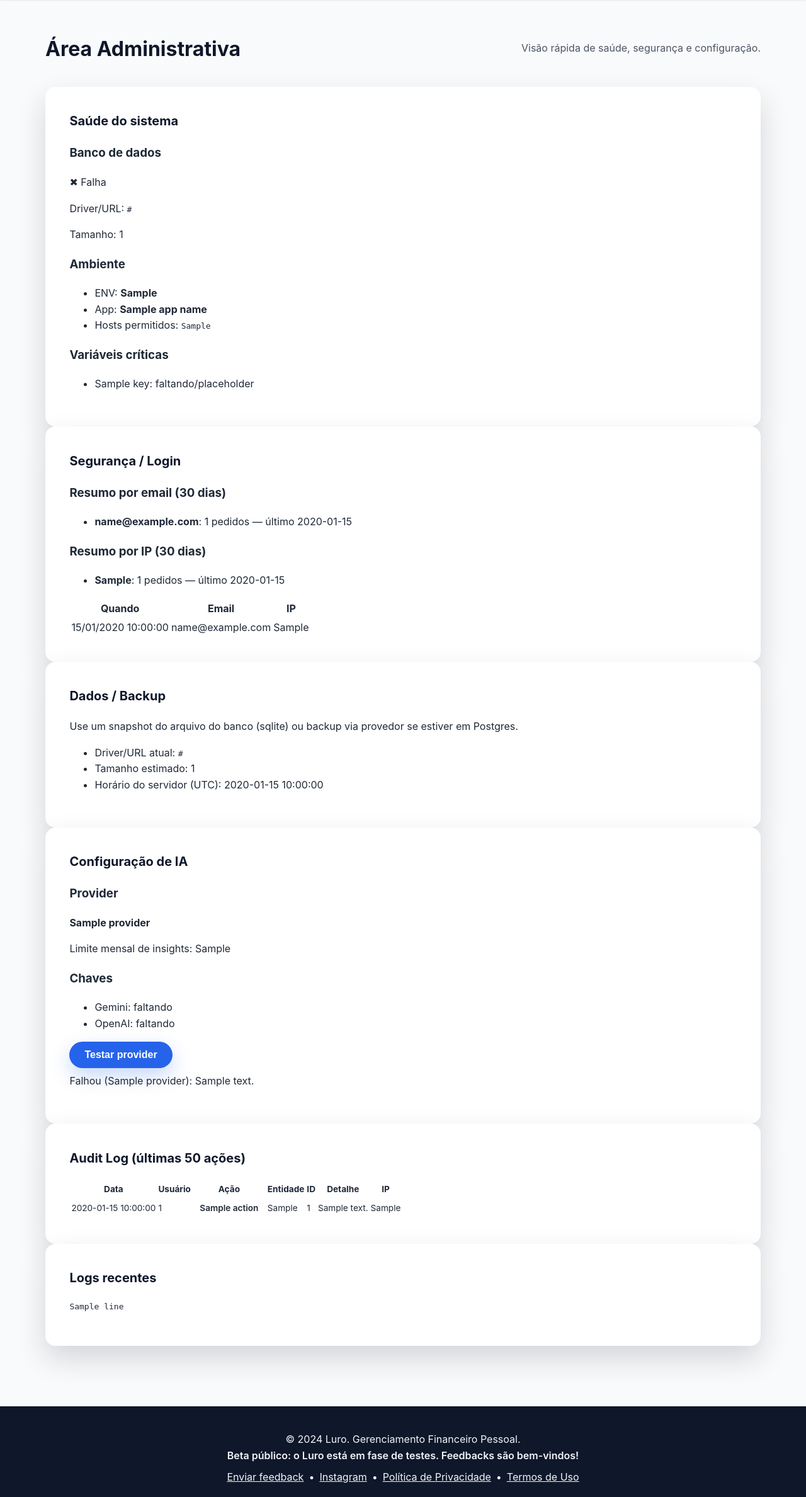
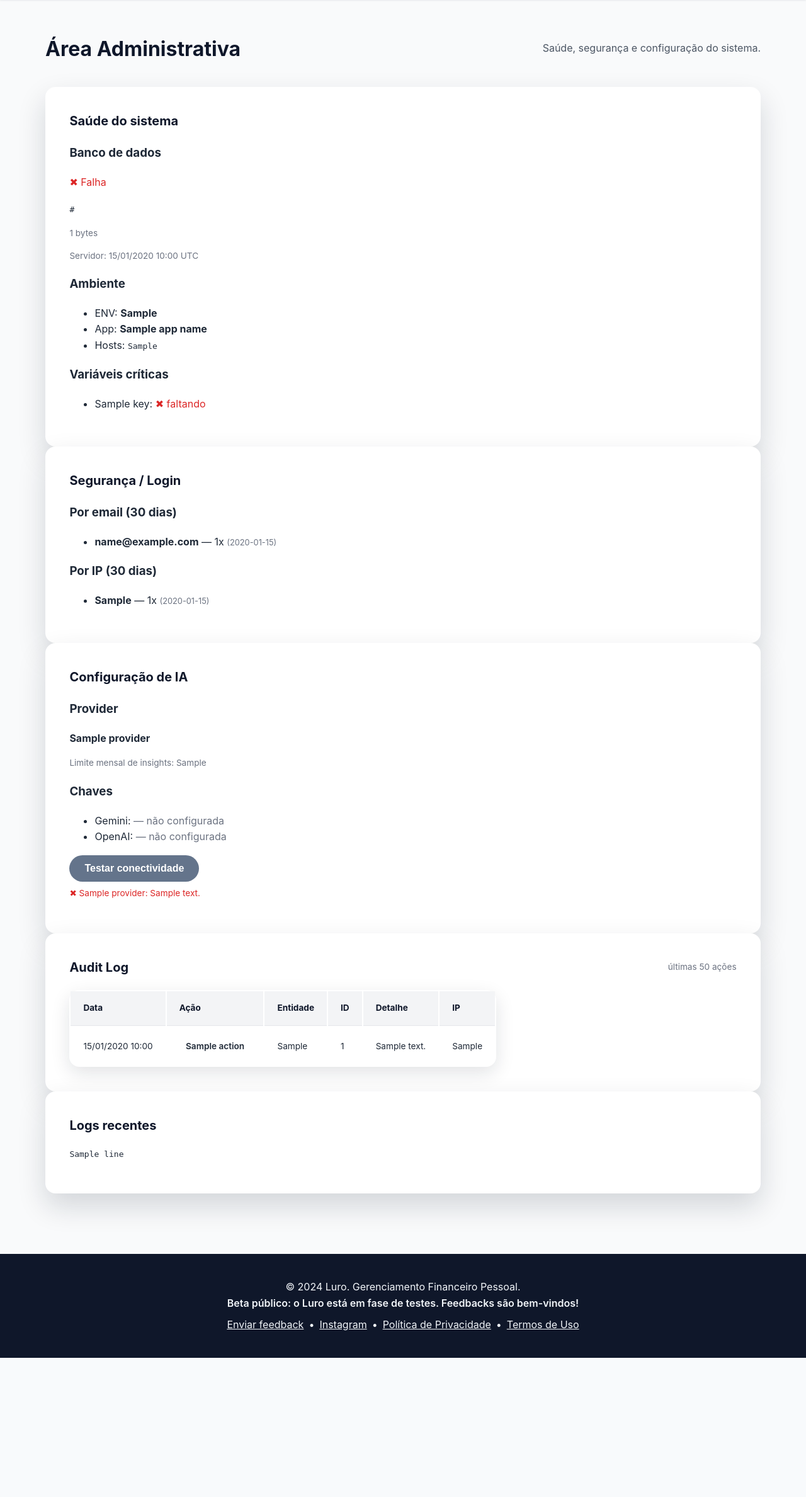
Before and after one commit to alexarnoni/Luro, a FastAPI app: template app/web/templates/admin/index.html in a window 1280 px wide. Shown: the part 78-2455 px from the top of the page at 63% size. After the commit the page ends 2234 px from the top, so only its background shows below. Run offline with FastAPI, Linux system fonts and the light colour scheme; the template is opened without the code that fills it: most values are stand-ins (such as "Sample title", 1, 10 or a date in 2020); parts of the project's set-up code (start-up, migrations or seed data) failed here and were passed over.

Commit message:
Refactor admin panel: remove redundancies, fix CSS classes and timestamps
- Remove duplicate db_url from Dados/Backup section (was shown twice)
- Remove Dados/Backup section (no real actions, just repeated info)
- Remove raw login_events table (redundant with email/IP summary cards)
- Fix undefined CSS classes: replace badge-success/badge-bad/badge-info
  with existing badge-income/badge-expense/badge
- Fix undefined status-ok/status-bad classes: use inline CSS variables
- Fix audit log timestamp: was raw Python datetime, now strftime formatted
- Use consistent transactions-table class instead of mixed table/data-table
- Remove unhelpful user_id column from audit log

https://claude.ai/code/session_01B3hwUjJchLkraMTS48NrXk

```diff
--- a/app/web/templates/admin/index.html
+++ b/app/web/templates/admin/index.html
@@ -5,9 +5,10 @@
 {% block content %}
 <div class="page-header">
     <h1>{{ _('Área Administrativa') }}</h1>
-    <p class="dashboard-subtitle">{{ _('Visão rápida de saúde, segurança e configuração.') }}</p>
+    <p class="dashboard-subtitle">{{ _('Saúde, segurança e configuração do sistema.') }}</p>
 </div>
 
+{# ── Saúde do sistema ─────────────────────────────────────────────── #}
 <section class="dashboard-section">
     <div class="section-heading">
         <h2>{{ _('Saúde do sistema') }}</h2>
@@ -17,44 +18,63 @@
             <h3>{{ _('Banco de dados') }}</h3>
             <p>
                 {% if db_ok %}
-                    <span class="status status-ok">✔ {{ _('Online') }}</span>
+                    <span style="color:var(--color-income,#22c55e)">✔ {{ _('Online') }}</span>
                 {% else %}
-                    <span class="status status-bad">✖ {{ _('Falha') }}</span>
+                    <span style="color:var(--color-expense,#ef4444)">✖ {{ _('Falha') }}</span>
                 {% endif %}
             </p>
-            <p>{{ _('Driver/URL') }}: <code>{{ db_url }}</code></p>
-            <p>{{ _('Tamanho') }}: {{ db_size if db_size else _('Indisponível') }}</p>
+            <p><code>{{ db_url }}</code></p>
+            {% if db_size %}
+            <p style="color:var(--text-muted,#6b7280);font-size:0.85rem;">{{ db_size }} bytes</p>
+            {% endif %}
+            <p style="color:var(--text-muted,#6b7280);font-size:0.85rem;">
+                {{ _('Servidor') }}: {{ server_time.strftime('%d/%m/%Y %H:%M') }} UTC
+            </p>
         </div>
         <div class="card">
             <h3>{{ _('Ambiente') }}</h3>
             <ul class="status-list">
                 <li>{{ _('ENV') }}: <strong>{{ app_env }}</strong></li>
                 <li>{{ _('App') }}: <strong>{{ app_name }}</strong></li>
-                <li>{{ _('Hosts permitidos') }}: <code>{{ allowed_hosts|join(", ") }}</code></li>
+                <li>{{ _('Hosts') }}: <code>{{ allowed_hosts|join(", ") }}</code></li>
             </ul>
         </div>
         <div class="card">
             <h3>{{ _('Variáveis críticas') }}</h3>
             <ul class="status-list">
                 {% for key, ok in env_status.items() %}
-                <li>{{ key }}: {% if ok %}<span class="status status-ok">{{ _('presente') }}</span>{% else %}<span class="status status-bad">{{ _('faltando/placeholder') }}</span>{% endif %}</li>
+                <li>
+                    {{ key }}:
+                    {% if ok %}
+                        <span style="color:var(--color-income,#22c55e)">✔ {{ _('presente') }}</span>
+                    {% else %}
+                        <span style="color:var(--color-expense,#ef4444)">✖ {{ _('faltando') }}</span>
+                    {% endif %}
+                </li>
                 {% endfor %}
             </ul>
         </div>
     </div>
 </section>
 
+{# ── Segurança / Login ────────────────────────────────────────────── #}
 <section class="dashboard-section">
     <div class="section-heading">
         <h2>{{ _('Segurança / Login') }}</h2>
     </div>
     <div class="cards-grid">
         <div class="card">
-            <h3>{{ _('Resumo por email (30 dias)') }}</h3>
+            <h3>{{ _('Por email (30 dias)') }}</h3>
             {% if login_email_summary %}
             <ul class="status-list">
                 {% for row in login_email_summary %}
-                <li><strong>{{ row.email }}</strong>: {{ row.count }} {{ _('pedidos') }} — {{ _('último') }} {{ row.last_seen.strftime('%d/%m/%Y %H:%M:%S') if row.last_seen else '-' }}</li>
+                <li>
+                    <strong>{{ row.email }}</strong> —
+                    {{ row.count }}x
+                    <span style="color:var(--text-muted,#6b7280);font-size:0.8rem;">
+                        ({{ row.last_seen.strftime('%d/%m %H:%M') if row.last_seen else '-' }})
+                    </span>
+                </li>
                 {% endfor %}
             </ul>
             {% else %}
@@ -62,11 +82,17 @@
             {% endif %}
         </div>
         <div class="card">
-            <h3>{{ _('Resumo por IP (30 dias)') }}</h3>
+            <h3>{{ _('Por IP (30 dias)') }}</h3>
             {% if login_ip_summary %}
             <ul class="status-list">
                 {% for row in login_ip_summary %}
-                <li><strong>{{ row.ip }}</strong>: {{ row.count }} {{ _('pedidos') }} — {{ _('último') }} {{ row.last_seen.strftime('%d/%m/%Y %H:%M:%S') if row.last_seen else '-' }}</li>
+                <li>
+                    <strong>{{ row.ip }}</strong> —
+                    {{ row.count }}x
+                    <span style="color:var(--text-muted,#6b7280);font-size:0.8rem;">
+                        ({{ row.last_seen.strftime('%d/%m %H:%M') if row.last_seen else '-' }})
+                    </span>
+                </li>
                 {% endfor %}
             </ul>
             {% else %}
@@ -74,44 +100,9 @@
             {% endif %}
         </div>
     </div>
-    {% if login_events %}
-    <div class="table-responsive">
-        <table class="table">
-            <thead>
-                <tr>
-                    <th>{{ _('Quando') }}</th>
-                    <th>{{ _('Email') }}</th>
-                    <th>{{ _('IP') }}</th>
-                </tr>
-            </thead>
-            <tbody>
-                {% for event in login_events %}
-                <tr>
-                    <td>{{ event.requested_at.strftime('%d/%m/%Y %H:%M:%S') if event.requested_at else '-' }}</td>
-                    <td>{{ event.email }}</td>
-                    <td>{{ event.ip or '-' }}</td>
-                </tr>
-                {% endfor %}
-            </tbody>
-        </table>
-    </div>
-    {% else %}
-    <p class="empty-state">{{ _('Nenhum pedido de login encontrado.') }}</p>
-    {% endif %}
 </section>
 
-<section class="dashboard-section">
-    <div class="section-heading">
-        <h2>{{ _('Dados / Backup') }}</h2>
-    </div>
-    <p>{{ _('Use um snapshot do arquivo do banco (sqlite) ou backup via provedor se estiver em Postgres.') }}</p>
-    <ul class="status-list">
-        <li>{{ _('Driver/URL atual') }}: <code>{{ db_url }}</code></li>
-        <li>{{ _('Tamanho estimado') }}: {{ db_size if db_size else _('Indisponível') }}</li>
-        <li>{{ _('Horário do servidor (UTC)') }}: {{ server_time }}</li>
-    </ul>
-</section>
-
+{# ── Configuração de IA ───────────────────────────────────────────── #}
 <section class="dashboard-section">
     <div class="section-heading">
         <h2>{{ _('Configuração de IA') }}</h2>
@@ -120,43 +111,59 @@
         <div class="card">
             <h3>{{ _('Provider') }}</h3>
             <p><strong>{{ ai_config.provider }}</strong></p>
-            <p>{{ _('Limite mensal de insights') }}: {{ ai_config.insights_limit }}</p>
+            <p style="color:var(--text-muted,#6b7280);font-size:0.85rem;">
+                {{ _('Limite mensal de insights') }}: {{ ai_config.insights_limit }}
+            </p>
         </div>
         <div class="card">
             <h3>{{ _('Chaves') }}</h3>
             <ul class="status-list">
-                <li>Gemini: {% if ai_config.gemini_configured %}<span class="status status-ok">{{ _('configurada') }}</span>{% else %}<span class="status status-bad">{{ _('faltando') }}</span>{% endif %}</li>
-                <li>OpenAI: {% if ai_config.openai_configured %}<span class="status status-ok">{{ _('configurada') }}</span>{% else %}<span class="status status-bad">{{ _('faltando') }}</span>{% endif %}</li>
+                <li>
+                    Gemini:
+                    {% if ai_config.gemini_configured %}
+                        <span style="color:var(--color-income,#22c55e)">✔ {{ _('configurada') }}</span>
+                    {% else %}
+                        <span style="color:var(--text-muted,#6b7280)">— {{ _('não configurada') }}</span>
+                    {% endif %}
+                </li>
+                <li>
+                    OpenAI:
+                    {% if ai_config.openai_configured %}
+                        <span style="color:var(--color-income,#22c55e)">✔ {{ _('configurada') }}</span>
+                    {% else %}
+                        <span style="color:var(--text-muted,#6b7280)">— {{ _('não configurada') }}</span>
+                    {% endif %}
+                </li>
             </ul>
-            <form method="post" action="/admin/ai-test" style="margin-top: 0.5rem;">
-                <button type="submit" class="btn btn-primary">{{ _('Testar provider') }}</button>
+            <form method="post" action="/admin/ai-test" style="margin-top:0.75rem;">
+                <button type="submit" class="btn btn-secondary">{{ _('Testar conectividade') }}</button>
             </form>
             {% if ai_test_result is defined and ai_test_result %}
+            <p style="margin-top:0.5rem;font-size:0.85rem;">
                 {% if ai_test_result.ok %}
-                <p class="status status-ok" style="margin-top: 0.5rem;">
-                    {{ _('Ok') }} ({{ ai_test_result.provider }}, {{ ai_test_result.latency_ms }}ms)
+                    <span style="color:var(--color-income,#22c55e)">✔ {{ ai_test_result.provider }} — {{ ai_test_result.latency_ms }}ms</span>
+                    <br><span style="color:var(--text-muted,#6b7280)">{{ ai_test_result.preview }}</span>
+                {% else %}
+                    <span style="color:var(--color-expense,#ef4444)">✖ {{ ai_test_result.provider }}: {{ ai_test_result.detail }}</span>
+                {% endif %}
             </p>
-                <p style="white-space: pre-wrap;">{{ ai_test_result.preview }}</p>
-                {% else %}
-                <p class="status status-bad" style="margin-top: 0.5rem;">
-                    {{ _('Falhou') }} ({{ ai_test_result.provider }}): {{ ai_test_result.detail }}
-                </p>
-                {% endif %}
             {% endif %}
         </div>
     </div>
 </section>
 
+{# ── Audit Log ────────────────────────────────────────────────────── #}
 <section class="dashboard-section">
     <div class="section-heading">
-        <h2>{{ _('Audit Log (últimas 50 ações)') }}</h2>
+        <h2>{{ _('Audit Log') }}</h2>
+        <span style="color:var(--text-muted,#6b7280);font-size:0.85rem;">{{ _('últimas 50 ações') }}</span>
     </div>
     {% if audit_logs %}
-    <table class="data-table" style="font-size:0.85rem;">
+    <div class="table-responsive">
+        <table class="transactions-table" style="font-size:0.85rem;">
             <thead>
                 <tr>
                     <th>{{ _('Data') }}</th>
-                <th>{{ _('Usuário') }}</th>
                     <th>{{ _('Ação') }}</th>
                     <th>{{ _('Entidade') }}</th>
                     <th>{{ _('ID') }}</th>
@@ -167,22 +174,32 @@
             <tbody>
                 {% for entry in audit_logs %}
                 <tr>
-                <td>{{ entry.created_at }}</td>
-                <td>{{ entry.user_id }}</td>
-                <td><span class="badge badge-{{ 'success' if entry.action == 'create' else ('bad' if entry.action == 'delete' else 'info') }}">{{ entry.action }}</span></td>
+                    <td style="white-space:nowrap;">{{ entry.created_at.strftime('%d/%m/%Y %H:%M') if entry.created_at else '-' }}</td>
+                    <td>
+                        {% if entry.action == 'create' %}
+                            <span class="badge badge-income">{{ entry.action }}</span>
+                        {% elif entry.action == 'delete' %}
+                            <span class="badge badge-expense">{{ entry.action }}</span>
+                        {% else %}
+                            <span class="badge">{{ entry.action }}</span>
+                        {% endif %}
+                    </td>
                     <td>{{ entry.entity_type }}</td>
                     <td>{{ entry.entity_id or '-' }}</td>
-                <td style="max-width:300px;overflow:hidden;text-overflow:ellipsis;white-space:nowrap;" title="{{ entry.detail or '' }}">{{ entry.detail or '-' }}</td>
+                    <td style="max-width:280px;overflow:hidden;text-overflow:ellipsis;white-space:nowrap;"
+                        title="{{ entry.detail or '' }}">{{ entry.detail or '-' }}</td>
                     <td>{{ entry.ip or '-' }}</td>
                 </tr>
                 {% endfor %}
             </tbody>
         </table>
+    </div>
     {% else %}
     <p class="empty-state">{{ _('Nenhuma ação registrada ainda.') }}</p>
     {% endif %}
 </section>
 
+{# ── Logs recentes ────────────────────────────────────────────────── #}
 <section class="dashboard-section">
     <div class="section-heading">
         <h2>{{ _('Logs recentes') }}</h2>
```
Lines whose indentation alone changed are shown as unchanged.
